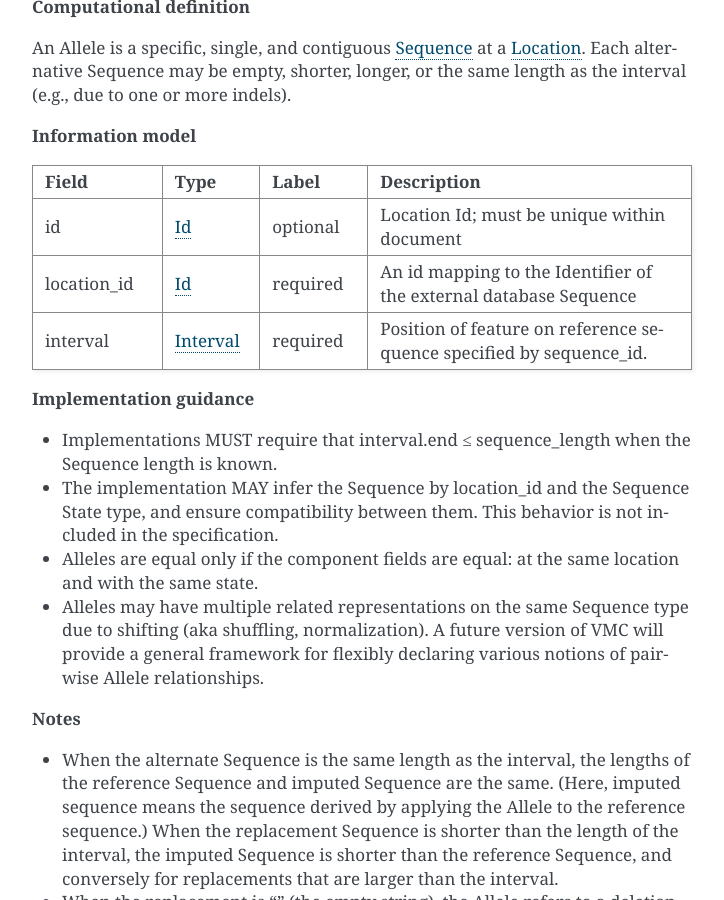
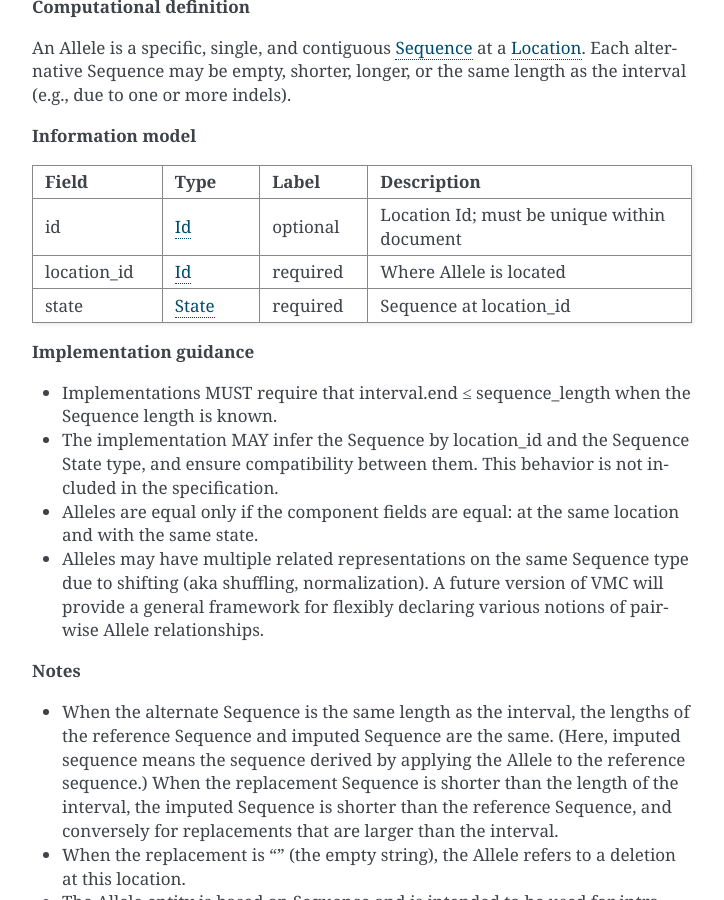
Before and after one commit to ga4gh/vrs, a Sphinx documentation site: the page built from docs/source/specification/terms_and_model/variation.rst, in a window 1280 px wide and 900 px high, scrolled down 663 px. Shown: the whole window, without its empty margins (388-1112 px from the left). Built offline with Sphinx 7.4.7, drawn with Linux system fonts in a browser that asks for light colours.

Commit message:
fix Allele table content

```diff
--- a/docs/source/specification/terms_and_model/variation.rst
+++ b/docs/source/specification/terms_and_model/variation.rst
@@ -32,8 +32,8 @@ An Allele is a specific, single, and contiguous :ref:`Sequence` at a :ref:`Locat
    :widths: 12, 9, 10, 30
 
    id, :ref:`Id`, optional, Location Id; must be unique within document
-   location_id, :ref:`Id`, required, An id mapping to the Identifier of the external database Sequence
-   interval, :ref:`Interval`, required, Position of feature on reference sequence specified by sequence_id.
+   location_id, :ref:`Id`, required, Where Allele is located
+   state, :ref:`State`, required, Sequence at location_id
 
 **Implementation guidance**
 
```
